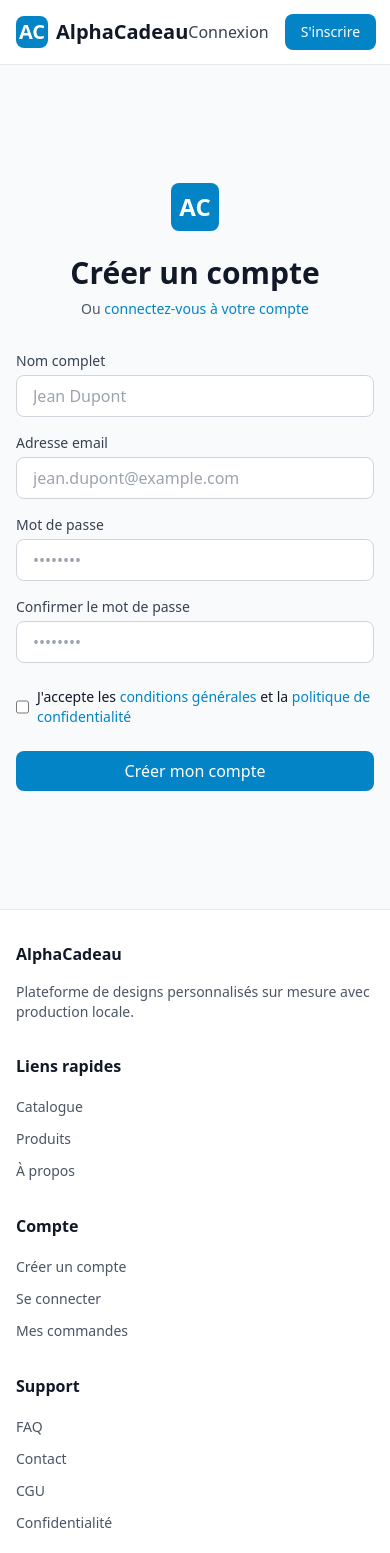
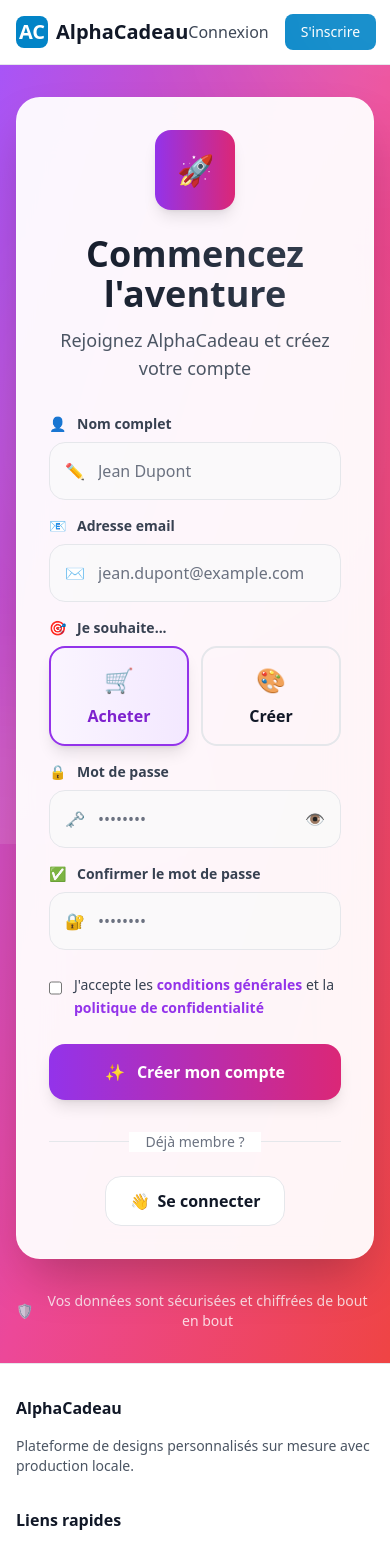
Before and after one commit to salledeformation05/Soudure2, a React (Vite) app: page /register in a window 390 px wide. Shown: the top 1553 px of the page. Built offline with nearby package versions, Linux system fonts and the light colour scheme; no server answers.

Commit message:
Updated Register.tsx

```diff
--- a/src/pages/Register.tsx
+++ b/src/pages/Register.tsx
@@ -3,32 +3,64 @@
 import { useAuthStore } from '../store/authStore'
 
 export default function Register() {
-  const [fullName, setFullName] = useState('')
-  const [email, setEmail] = useState('')
-  const [password, setPassword] = useState('')
-  const [confirmPassword, setConfirmPassword] = useState('')
+  const [formData, setFormData] = useState({
+    fullName: '',
+    email: '',
+    password: '',
+    confirmPassword: '',
+    role: 'client'
+  })
   const [error, setError] = useState('')
   const [loading, setLoading] = useState(false)
+  const [showPassword, setShowPassword] = useState(false)
+  const [passwordStrength, setPasswordStrength] = useState(0)
 
   const { signUp } = useAuthStore()
   const navigate = useNavigate()
+
+  const calculatePasswordStrength = (password: string) => {
+    let strength = 0
+    if (password.length >= 6) strength += 25
+    if (password.match(/[a-z]/) && password.match(/[A-Z]/)) strength += 25
+    if (password.match(/\d/)) strength += 25
+    if (password.match(/[^a-zA-Z\d]/)) strength += 25
+    return strength
+  }
+
+  const handlePasswordChange = (password: string) => {
+    setFormData({ ...formData, password })
+    setPasswordStrength(calculatePasswordStrength(password))
+  }
+
+  const getPasswordStrengthColor = (strength: number) => {
+    if (strength < 50) return 'from-red-500 to-red-600'
+    if (strength < 75) return 'from-orange-500 to-orange-600'
+    return 'from-green-500 to-green-600'
+  }
+
+  const getPasswordStrengthText = (strength: number) => {
+    if (strength < 25) return 'Très faible'
+    if (strength < 50) return 'Faible'
+    if (strength < 75) return 'Moyen'
+    return 'Fort'
+  }
 
   const handleSubmit = async (e: React.FormEvent) => {
     e.preventDefault()
     setError('')
 
-    if (password !== confirmPassword) {
+    if (formData.password !== formData.confirmPassword) {
       setError('Les mots de passe ne correspondent pas')
       return
     }
 
-    if (password.length < 6) {
+    if (formData.password.length < 6) {
       setError('Le mot de passe doit contenir au moins 6 caractères')
       return
     }
 
     setLoading(true)
-    const { error } = await signUp(email, password, fullName)
+    const { error } = await signUp(formData.email, formData.password, formData.fullName, formData.role)
 
     if (error) {
       setError(error.message)
@@ -39,130 +71,279 @@
   }
 
   return (
-    <div className="min-h-screen flex items-center justify-center bg-gray-50 py-12 px-4 sm:px-6 lg:px-8">
-      <div className="max-w-md w-full space-y-8">
-        <div>
-          <div className="mx-auto h-12 w-12 bg-primary-600 rounded-lg flex items-center justify-center">
-            <span className="text-white font-bold text-2xl">AC</span>
+    <div className="min-h-screen bg-gradient-to-br from-purple-500 via-pink-500 to-red-500 flex items-center justify-center py-8 px-4 sm:px-6 lg:px-8">
+      {/* Background decoration */}
+      <div className="absolute inset-0 overflow-hidden">
+        <div className="absolute -top-40 -right-40 w-80 h-80 bg-white/10 rounded-full blur-3xl"></div>
+        <div className="absolute -bottom-40 -left-40 w-80 h-80 bg-white/10 rounded-full blur-3xl"></div>
+        <div className="absolute top-1/2 left-1/2 transform -translate-x-1/2 -translate-y-1/2 w-96 h-96 bg-white/5 rounded-full blur-3xl"></div>
       </div>
-          <h2 className="mt-6 text-center text-3xl font-extrabold text-gray-900">
-            Créer un compte
+
+      <div className="max-w-md w-full space-y-8 relative z-10">
+        {/* Main card */}
+        <div className="bg-white/95 backdrop-blur-xl rounded-3xl shadow-2xl border border-white/20 p-8 transform hover:scale-105 transition-all duration-500">
+          {/* Header */}
+          <div className="text-center mb-8">
+            <div className="inline-flex items-center justify-center w-20 h-20 bg-gradient-to-r from-purple-600 to-pink-600 rounded-2xl shadow-lg mb-6">
+              <span className="text-3xl text-white">🚀</span>
+            </div>
+            <h2 className="text-4xl font-bold bg-gradient-to-r from-gray-900 to-gray-700 bg-clip-text text-transparent mb-3">
+              Commencez l'aventure
             </h2>
-          <p className="mt-2 text-center text-sm text-gray-600">
-            Ou{' '}
-            <Link to="/login" className="font-medium text-primary-600 hover:text-primary-500">
-              connectez-vous à votre compte
-            </Link>
+            <p className="text-gray-600 text-lg">
+              Rejoignez AlphaCadeau et créez votre compte
             </p>
           </div>
 
-        <form className="mt-8 space-y-6" onSubmit={handleSubmit}>
+          {/* Registration form */}
+          <form className="space-y-6" onSubmit={handleSubmit}>
             {error && (
-            <div className="rounded-md bg-red-50 p-4">
-              <p className="text-sm text-red-800">{error}</p>
+              <div className="p-4 bg-red-50 border border-red-200 rounded-2xl animate-shake">
+                <div className="flex items-center space-x-3">
+                  <div className="w-8 h-8 bg-red-100 rounded-full flex items-center justify-center">
+                    <span className="text-red-600 text-lg">⚠️</span>
+                  </div>
+                  <p className="text-red-800 font-medium">{error}</p>
+                </div>
               </div>
             )}
 
             <div className="space-y-4">
+              {/* Full Name */}
               <div>
-              <label htmlFor="full-name" className="block text-sm font-medium text-gray-700">
+                <label className="block text-sm font-semibold text-gray-700 mb-2 flex items-center">
+                  <span className="w-5 h-5 mr-2">👤</span>
                   Nom complet
                 </label>
+                <div className="relative">
                   <input
-                id="full-name"
-                name="full-name"
                     type="text"
                     required
-                value={fullName}
-                onChange={(e) => setFullName(e.target.value)}
-                className="mt-1 input"
+                    value={formData.fullName}
+                    onChange={(e) => setFormData({ ...formData, fullName: e.target.value })}
+                    className="w-full pl-12 pr-4 py-4 bg-gray-50/80 border border-gray-200 rounded-2xl focus:ring-2 focus:ring-purple-500 focus:border-transparent transition-all duration-200 text-gray-900 placeholder-gray-500"
                     placeholder="Jean Dupont"
                   />
+                  <div className="absolute left-4 top-1/2 transform -translate-y-1/2 text-gray-400">
+                    <span className="w-6 h-6">✏️</span>
+                  </div>
+                </div>
               </div>
 
+              {/* Email */}
               <div>
-              <label htmlFor="email" className="block text-sm font-medium text-gray-700">
+                <label className="block text-sm font-semibold text-gray-700 mb-2 flex items-center">
+                  <span className="w-5 h-5 mr-2">📧</span>
                   Adresse email
                 </label>
+                <div className="relative">
                   <input
-                id="email"
-                name="email"
                     type="email"
                     autoComplete="email"
                     required
-                value={email}
-                onChange={(e) => setEmail(e.target.value)}
-                className="mt-1 input"
+                    value={formData.email}
+                    onChange={(e) => setFormData({ ...formData, email: e.target.value })}
+                    className="w-full pl-12 pr-4 py-4 bg-gray-50/80 border border-gray-200 rounded-2xl focus:ring-2 focus:ring-purple-500 focus:border-transparent transition-all duration-200 text-gray-900 placeholder-gray-500"
                     placeholder="jean.dupont@example.com"
                   />
+                  <div className="absolute left-4 top-1/2 transform -translate-y-1/2 text-gray-400">
+                    <span className="w-6 h-6">✉️</span>
                   </div>
-
-            <div>
-              <label htmlFor="password" className="block text-sm font-medium text-gray-700">
-                Mot de passe
-              </label>
-              <input
-                id="password"
-                name="password"
-                type="password"
-                autoComplete="new-password"
-                required
-                value={password}
-                onChange={(e) => setPassword(e.target.value)}
-                className="mt-1 input"
-                placeholder="••••••••"
-              />
-            </div>
-
-            <div>
-              <label htmlFor="confirm-password" className="block text-sm font-medium text-gray-700">
-                Confirmer le mot de passe
-              </label>
-              <input
-                id="confirm-password"
-                name="confirm-password"
-                type="password"
-                autoComplete="new-password"
-                required
-                value={confirmPassword}
-                onChange={(e) => setConfirmPassword(e.target.value)}
-                className="mt-1 input"
-                placeholder="••••••••"
-              />
                 </div>
               </div>
 
-          <div className="flex items-center">
+              {/* Role Selection */}
+              <div>
+                <label className="block text-sm font-semibold text-gray-700 mb-2 flex items-center">
+                  <span className="w-5 h-5 mr-2">🎯</span>
+                  Je souhaite...
+                </label>
+                <div className="grid grid-cols-2 gap-3">
+                  {[
+                    { value: 'client', label: 'Acheter', icon: '🛒' },
+                    { value: 'creator', label: 'Créer', icon: '🎨' },
+                  ].map((role) => (
+                    <button
+                      key={role.value}
+                      type="button"
+                      onClick={() => setFormData({ ...formData, role: role.value })}
+                      className={`p-4 border-2 rounded-2xl transition-all duration-300 transform hover:scale-105 ${
+                        formData.role === role.value
+                          ? 'border-purple-600 bg-gradient-to-r from-purple-50 to-purple-100 text-purple-700 shadow-lg'
+                          : 'border-gray-200 hover:border-purple-300 hover:shadow-md'
+                      }`}
+                    >
+                      <div className="text-2xl mb-2">{role.icon}</div>
+                      <div className="font-semibold">{role.label}</div>
+                    </button>
+                  ))}
+                </div>
+              </div>
+
+              {/* Password */}
+              <div>
+                <label className="block text-sm font-semibold text-gray-700 mb-2 flex items-center">
+                  <span className="w-5 h-5 mr-2">🔒</span>
+                  Mot de passe
+                </label>
+                <div className="relative">
+                  <input
+                    type={showPassword ? "text" : "password"}
+                    autoComplete="new-password"
+                    required
+                    value={formData.password}
+                    onChange={(e) => handlePasswordChange(e.target.value)}
+                    className="w-full pl-12 pr-12 py-4 bg-gray-50/80 border border-gray-200 rounded-2xl focus:ring-2 focus:ring-purple-500 focus:border-transparent transition-all duration-200 text-gray-900 placeholder-gray-500"
+                    placeholder="••••••••"
+                  />
+                  <div className="absolute left-4 top-1/2 transform -translate-y-1/2 text-gray-400">
+                    <span className="w-6 h-6">🗝️</span>
+                  </div>
+                  <button
+                    type="button"
+                    onClick={() => setShowPassword(!showPassword)}
+                    className="absolute right-4 top-1/2 transform -translate-y-1/2 text-gray-400 hover:text-gray-600 transition-colors"
+                  >
+                    {showPassword ? '🙈' : '👁️'}
+                  </button>
+                </div>
+
+                {/* Password Strength */}
+                {formData.password && (
+                  <div className="mt-3">
+                    <div className="flex justify-between text-sm text-gray-600 mb-2">
+                      <span>Force du mot de passe</span>
+                      <span className={`font-semibold ${
+                        passwordStrength < 50 ? 'text-red-600' :
+                        passwordStrength < 75 ? 'text-orange-600' : 'text-green-600'
+                      }`}>
+                        {getPasswordStrengthText(passwordStrength)}
+                      </span>
+                    </div>
+                    <div className="w-full bg-gray-200 rounded-full h-2">
+                      <div
+                        className={`h-2 rounded-full bg-gradient-to-r ${getPasswordStrengthColor(passwordStrength)} transition-all duration-500`}
+                        style={{ width: `${passwordStrength}%` }}
+                      ></div>
+                    </div>
+                  </div>
+                )}
+              </div>
+
+              {/* Confirm Password */}
+              <div>
+                <label className="block text-sm font-semibold text-gray-700 mb-2 flex items-center">
+                  <span className="w-5 h-5 mr-2">✅</span>
+                  Confirmer le mot de passe
+                </label>
+                <div className="relative">
+                  <input
+                    type={showPassword ? "text" : "password"}
+                    autoComplete="new-password"
+                    required
+                    value={formData.confirmPassword}
+                    onChange={(e) => setFormData({ ...formData, confirmPassword: e.target.value })}
+                    className="w-full pl-12 pr-4 py-4 bg-gray-50/80 border border-gray-200 rounded-2xl focus:ring-2 focus:ring-purple-500 focus:border-transparent transition-all duration-200 text-gray-900 placeholder-gray-500"
+                    placeholder="••••••••"
+                  />
+                  <div className="absolute left-4 top-1/2 transform -translate-y-1/2 text-gray-400">
+                    <span className="w-6 h-6">🔐</span>
+                  </div>
+                </div>
+                {formData.confirmPassword && formData.password !== formData.confirmPassword && (
+                  <p className="mt-2 text-sm text-red-600 flex items-center gap-2">
+                    <span>❌</span>
+                    Les mots de passe ne correspondent pas
+                  </p>
+                )}
+              </div>
+            </div>
+
+            {/* Terms and Conditions */}
+            <div className="flex items-start space-x-3">
               <input
                 id="terms"
                 name="terms"
                 type="checkbox"
                 required
-              className="h-4 w-4 text-primary-600 focus:ring-primary-500 border-gray-300 rounded"
+                className="mt-1 h-5 w-5 text-purple-600 focus:ring-purple-500 border-gray-300 rounded transition-colors"
               />
-            <label htmlFor="terms" className="ml-2 block text-sm text-gray-900">
+              <label htmlFor="terms" className="text-sm text-gray-700 leading-relaxed">
                 J'accepte les{' '}
-              <Link to="/terms" className="text-primary-600 hover:text-primary-500">
+                <Link to="/terms" className="text-purple-600 hover:text-purple-700 font-semibold transition-colors">
                   conditions générales
                 </Link>{' '}
                 et la{' '}
-              <Link to="/privacy" className="text-primary-600 hover:text-primary-500">
+                <Link to="/privacy" className="text-purple-600 hover:text-purple-700 font-semibold transition-colors">
                   politique de confidentialité
                 </Link>
               </label>
             </div>
 
-          <div>
+            {/* Submit Button */}
             <button
               type="submit"
               disabled={loading}
-              className="w-full btn btn-primary disabled:opacity-50 disabled:cursor-not-allowed"
+              className="w-full py-4 px-6 bg-gradient-to-r from-purple-600 to-pink-600 text-white font-semibold rounded-2xl shadow-lg hover:shadow-xl transform hover:scale-105 disabled:opacity-50 disabled:cursor-not-allowed disabled:transform-none transition-all duration-300 group"
             >
-              {loading ? 'Création du compte...' : 'Créer mon compte'}
+              {loading ? (
+                <div className="flex items-center justify-center space-x-3">
+                  <div className="w-5 h-5 border-2 border-white border-t-transparent rounded-full animate-spin"></div>
+                  <span>Création du compte...</span>
+                </div>
+              ) : (
+                <div className="flex items-center justify-center space-x-3">
+                  <span className="group-hover:scale-110 transition-transform">✨</span>
+                  <span>Créer mon compte</span>
+                </div>
+              )}
             </button>
+          </form>
+
+          {/* Divider */}
+          <div className="mt-8">
+            <div className="relative">
+              <div className="absolute inset-0 flex items-center">
+                <div className="w-full border-t border-gray-200"></div>
               </div>
-        </form>
+              <div className="relative flex justify-center text-sm">
+                <span className="px-4 bg-white text-gray-500">Déjà membre ?</span>
               </div>
+            </div>
+
+            {/* Login link */}
+            <div className="mt-6 text-center">
+              <Link
+                to="/login"
+                className="inline-flex items-center px-6 py-3 bg-white text-gray-900 font-semibold rounded-2xl border border-gray-200 hover:border-purple-300 hover:shadow-lg transform hover:scale-105 transition-all duration-200"
+              >
+                <span className="mr-2">👋</span>
+                Se connecter
+              </Link>
+            </div>
+          </div>
+        </div>
+
+        {/* Security notice */}
+        <div className="text-center">
+          <p className="text-white/80 text-sm flex items-center justify-center space-x-2">
+            <span>🛡️</span>
+            <span>Vos données sont sécurisées et chiffrées de bout en bout</span>
+          </p>
+        </div>
+      </div>
+
+      {/* Custom animations */}
+      <style jsx>{`
+        @keyframes shake {
+          0%, 100% { transform: translateX(0); }
+          25% { transform: translateX(-5px); }
+          75% { transform: translateX(5px); }
+        }
+        .animate-shake {
+          animation: shake 0.5s ease-in-out;
+        }
+      `}</style>
     </div>
   )
 }
```
Lines whose indentation alone changed are shown as unchanged.
